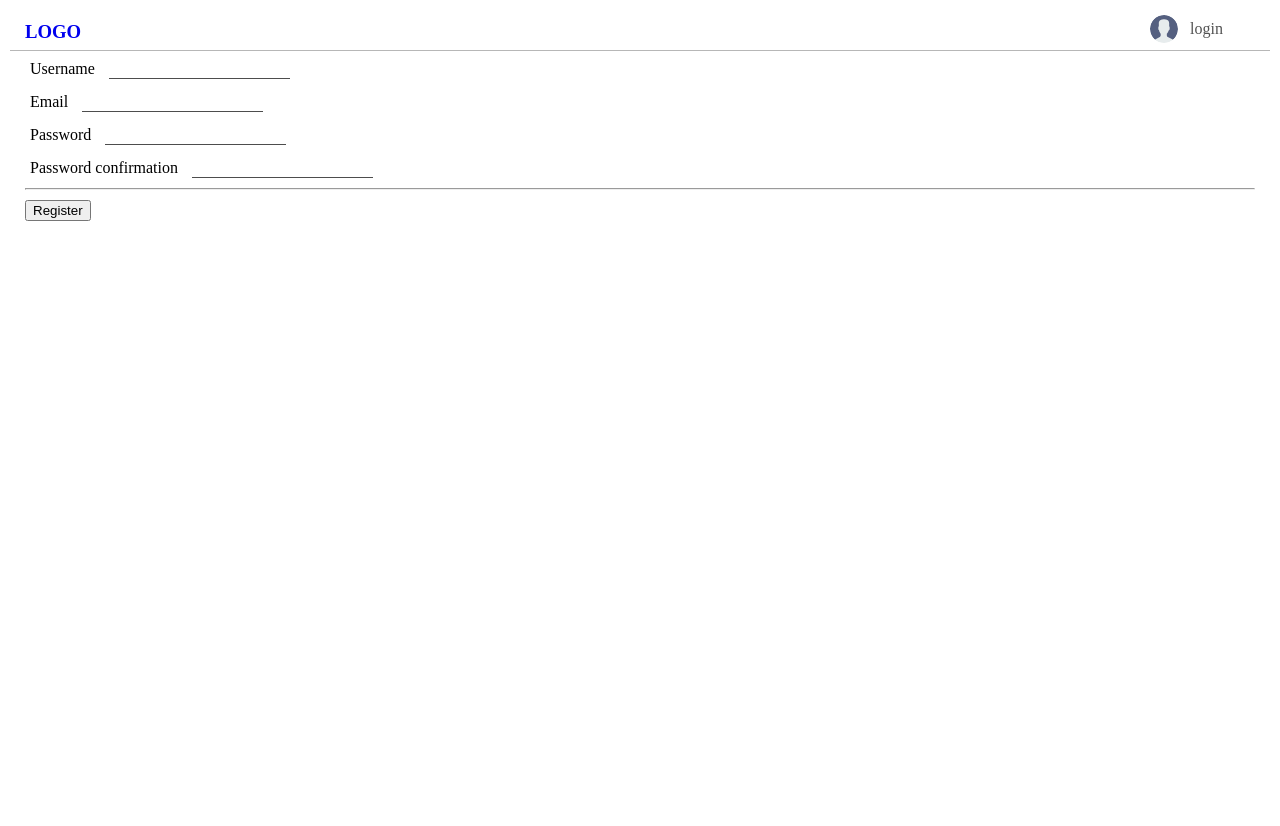
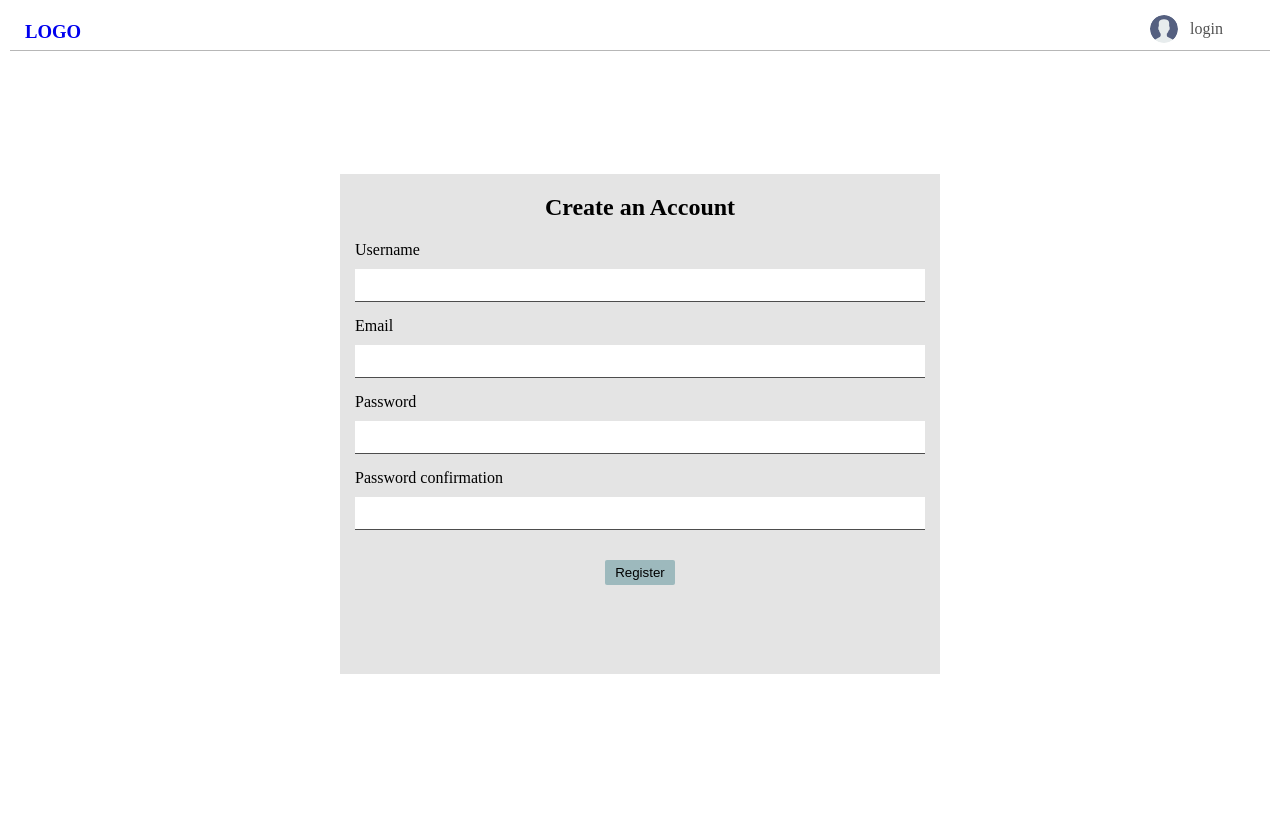
Before and after one commit to Swai15/Devfeel, a Django app: page /register/ in a window 1280 px wide. Before the commit the page ends 221 px from the top, so only its background shows below. Run offline with Django 4.2, Linux system fonts and the light colour scheme; parts of the project's set-up code (start-up, migrations or seed data) failed here and were passed over; some libraries are stand-ins or nearby versions.

Commit message:
Registration page styling structure

```diff
--- a/base/forms.py
+++ b/base/forms.py
@@ -19,6 +19,7 @@ class RegisterForm(UserCreationForm):
       'name' : 'Username'
     }
 
+
 class CreatePostForm(forms.ModelForm):
   post_image = ImageField(widget=FileInput)
   class Meta:
--- a/base/templates/base/login_form.html
+++ b/base/templates/base/login_form.html
@@ -23,8 +23,8 @@
         <form action="" method="POST">
           {% csrf_token %}
 
-          <div class="login-welcome">
-            <h3>Welcome back!</h3>
+          <div class="login-header">
+            <h2>Welcome back!</h2>
           </div>
           <div>
             <!-- <label for="email">Email</label> -->
--- a/base/templates/base/register_form.html
+++ b/base/templates/base/register_form.html
@@ -2,10 +2,13 @@
 
 <!-- start bod -->
 {% block content %}
-<main>
+<main class="registration-body">
+  <div class="registration-container">
+    <div class="registration-header">
+      <h2>Create an Account</h2>
+    </div>
     <form action="" method="POST" enctype="multipart/form-data">
       {% csrf_token %}
-
       <!-- fields -->
       {% for field in form %}
       <div class="register-field">
@@ -13,25 +16,19 @@
         {{field}}
       </div>
       {% endfor %}
-    <hr />
 
-    <!-- <div>
-      <label for="avatar">Profile Picture</label>
-      <input type="file" name="avatar" id="avatar" />
-    </div> -->
-
-    <button type="submit">Register</button>
+      <div class="registration-submit"><button type="submit">Register</button></div>
     </form>
-
     <div>
       {% if messages %}
-    <ul>
+      <ul class="messages registration-messages">
         {% for message in messages %}
         <li>{{message}}</li>
         {% endfor %}
       </ul>
       {% endif %}
     </div>
+  </div>
 </main>
 
 {% endblock content %}
--- a/static/css/main.css
+++ b/static/css/main.css
@@ -258,8 +258,6 @@ a:link {
   display: flex;
   justify-content: center;
   margin-top: 150px;
-
-  /* height: 100vh; */
   height: calc(100vh - var(--nav-height));
 }
 
@@ -271,10 +269,11 @@ a:link {
   justify-content: center;
 }
 
-.login-welcome {
+.login-header {
   display: flex;
   justify-content: center;
   margin-bottom: 20px;
+  margin-top: 20px;
 }
 
 .loginform-container input {
@@ -282,10 +281,14 @@ a:link {
   height: 40px;
 }
 
+.login-submit {
+  margin-top: 15px;
+}
+
 .login-submit button {
   border: none;
   background-color: #387d8669;
-  height: 20px;
+  height: 30px;
   width: 70px;
   cursor: pointer;
 }
@@ -328,16 +331,72 @@ input:-webkit-autofill:active {
 
 
 /* REGISTERATION PAGE*/
+.registration-header {
+  display: flex;
+  justify-content: center;
+  margin-bottom: 10px;
+  margin-top: 15px;
+}
+
+.registration-body {
+  display: flex;
+  justify-content: center;
+  align-items: center;
+  height: calc(100vh - var(--nav-height));
+  ;
+}
+
+.registration-container {
+  width: 600px;
+  height: 500px;
+  background-color: #e4e4e4;
+  margin-bottom: 30px;
+}
+
+.register-field {
+  display: grid;
+  grid-template-columns: auto;
+}
 
 .register-field input {
+  width: auto;
   border: none;
+  border-bottom: 1px solid rgb(77, 77, 77);
+  height: 30px;
+}
+
+.register-field input:focus {
+  width: auto;
+  outline: none;
   border-bottom: 1px solid rgb(77, 77, 77);
 }
 
-.register-field input:focus {
-  outline: none;
-  border-bottom: 1px solid rgb(77, 77, 77);
+.registration-messages {
+  list-style: none;
+  color: red;
+  display: flex;
+  flex-direction: column;
+  justify-content: center;
+  margin-right: 20px
+    /* align-items: center; */
 }
+
+.registration-submit {
+  display: flex;
+  justify-content: center;
+  align-items: center;
+  margin-top: 20px;
+}
+
+.registration-submit button {
+  border: none;
+  background-color: #387d8669;
+  width: 70px;
+  height: 25px;
+  border-radius: 2px;
+}
+
+
 
 
 
```
Also changed, not shown: db.sqlite3. Lines whose indentation alone changed are shown as unchanged.
